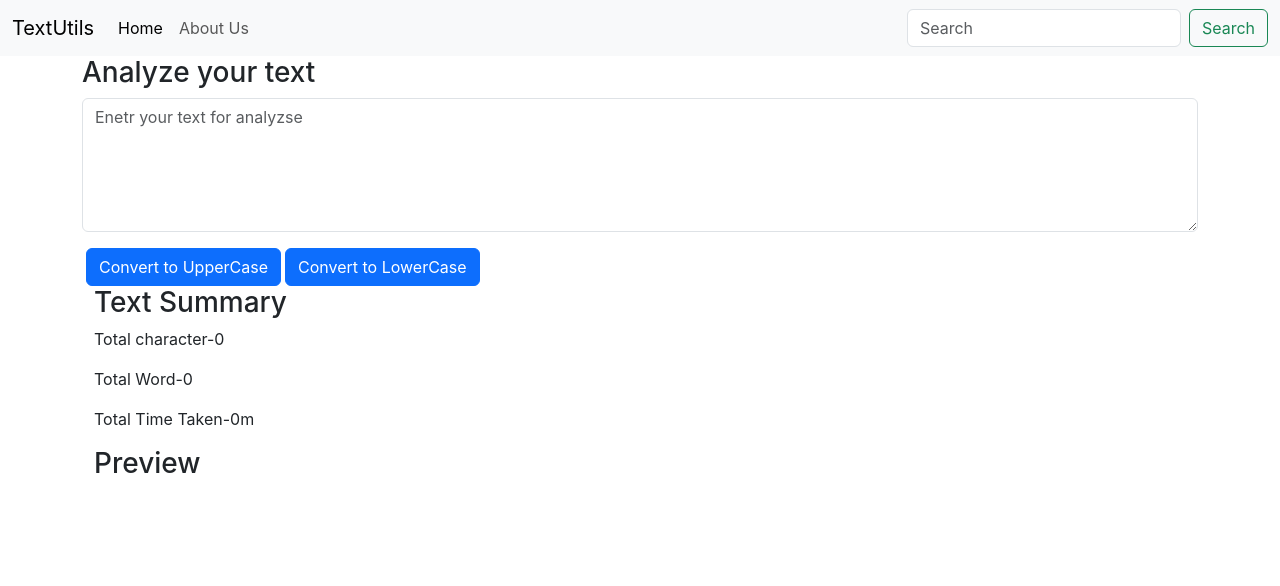
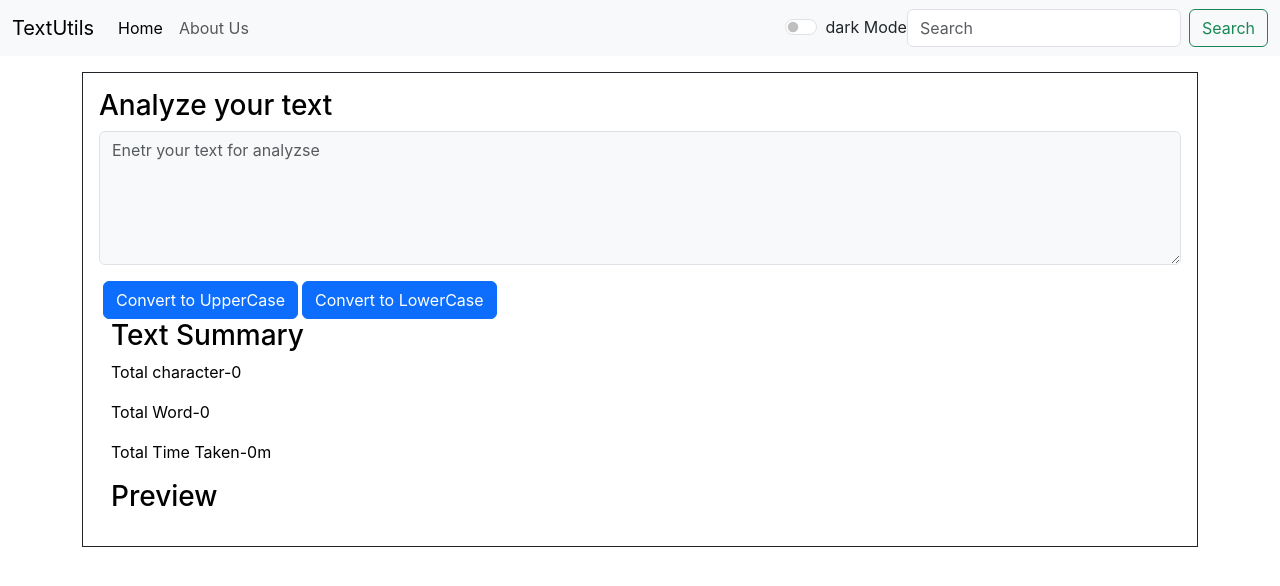
Before and after one commit to RituRaj1801/textutils, a React (Create React App) app: page / in a window 1280 px wide. Shown: the top 586 px of the page. Built offline with nearby package versions, Linux system fonts and the light colour scheme.

Commit message:
added a btn for dark mode in navbar but can implement in textare using props

```diff
--- a/src/App.js
+++ b/src/App.js
@@ -2,13 +2,42 @@ import logo from './logo.svg';
 import './App.css';
 import Navbar from './components/Navbar';
 import Textfrom from './components/Textfrom';
+import { useState } from 'react';
 
 function App() {
+
+  const [modeDark, setModeDark] = useState(true)
+  const [modeBtnText, setModeBtnText] = useState("dark Mode")
+  const [myStyle, setMyStyle] = useState({
+    color: 'black',
+    backgroundColor: 'white'
+  })
+  const toggleMode = () => {
+    console.log("clicked")
+    if (modeDark) {
+      document.body.style.backgroundColor='black'
+      setMyStyle({
+        color: 'white',
+        backgroundColor: 'black'
+      })
+      setModeDark(false)
+      setModeBtnText('light mode')
+    }else{
+      document.body.style.backgroundColor='white'
+
+      setMyStyle({
+        color: 'black',
+        backgroundColor: 'white'
+      })
+      setModeDark(true)
+      setModeBtnText('dark mode')
+    }
+  }
   return (
     <>
-      <Navbar title="TextUtils"/>
-      <div className="container">
-        <Textfrom heading="Analyze your text"/>
+      <Navbar title="TextUtils" modeBtnText={modeBtnText} modeDark={modeDark}  toggleMode={toggleMode}/>
+      <div className="container" style={myStyle}   >
+        <Textfrom heading="Analyze your text"  modeDark={modeDark}/>
       </div>
     </>
   );
--- a/src/components/Navbar.jsx
+++ b/src/components/Navbar.jsx
@@ -1,9 +1,10 @@
 import React from 'react'
 
 export default function Navbar(props) {
+
     return (
         <div>
-            <nav className="navbar navbar-expand-lg bg-body-tertiary">
+            <nav className="navbar navbar-expand-lg bg-body-tertiary ">
                 <div className="container-fluid">
                     <a className="navbar-brand" href="/">{props.title}</a>
                     <button className="navbar-toggler" type="button" data-bs-toggle="collapse" data-bs-target="#navbarSupportedContent" aria-controls="navbarSupportedContent" aria-expanded="false" aria-label="Toggle navigation">
@@ -18,6 +19,10 @@ export default function Navbar(props) {
                                 <a className="nav-link" href="/">About Us</a>
                             </li>
                         </ul>
+                        <div className="form-check form-switch">
+                            <input className="form-check-input" type="checkbox" role="switch" id="flexSwitchCheckDefault" onChange={props.toggleMode}/>
+                            <label className="form-check-label" htmlFor="flexSwitchCheckDefault" >{props.modeBtnText}</label>
+                        </div>
                         <form className="d-flex" role="search">
                             <input className="form-control me-2" type="search" placeholder="Search" aria-label="Search" />
                             <button className="btn btn-outline-success" type="submit">Search</button>
--- a/src/components/Textfrom.jsx
+++ b/src/components/Textfrom.jsx
@@ -18,19 +18,22 @@ export default function Textfrom(props) {
     }
     return (
         <>
+            <div className="border border-dark p-3 my-3">
                 <h3>{props.heading}</h3>
                 <div className="mb-3">
-                <textarea className="form-control" id="exampleFormControlTextarea1" rows="5" value={text} onChange={onChangeHandler} placeholder='Enetr your text for analyzse' />
+                    <textarea className={`form-control bg-${props.modeDark ? "light" : "dark"} text-${props.modeDark ? "black" : "light"}`} id="exampleFormControlTextarea1" rows="5" value={text} onChange={onChangeHandler} placeholder='Enetr your text for analyzse' />
                 </div>
                 <button className="btn btn-primary mx-1" onClick={toUpperCase}>Convert to UpperCase</button>
                 <button className="btn btn-primary" onClick={toLowerCase}>Convert to LowerCase</button>
+                {/* <button className="btn btn-primary mx-1" onClick={props.toggleMode}>{props.modeBtnText}</button> */}
                 <div className="container">
                     <h3>Text Summary</h3>
                     <p>Total character-{text.length}</p>
-                <p>Total Word-{ text==""?0: text.split(' ').length}</p>
-                <p>Total Time Taken-{ text==""?0: (0.008*text.split(' ').length.toFixed(2))}m</p>
+                    <p>Total Word-{text == "" ? 0 : text.split(' ').length}</p>
+                    <p>Total Time Taken-{text == "" ? 0 : (0.008 * text.split(' ').length.toFixed(2))}m</p>
                     <h3>Preview</h3>
                     <p>{text.trim()}</p>
+                </div>
             </div>
         </>
     )
```
Lines whose indentation alone changed are shown as unchanged.
